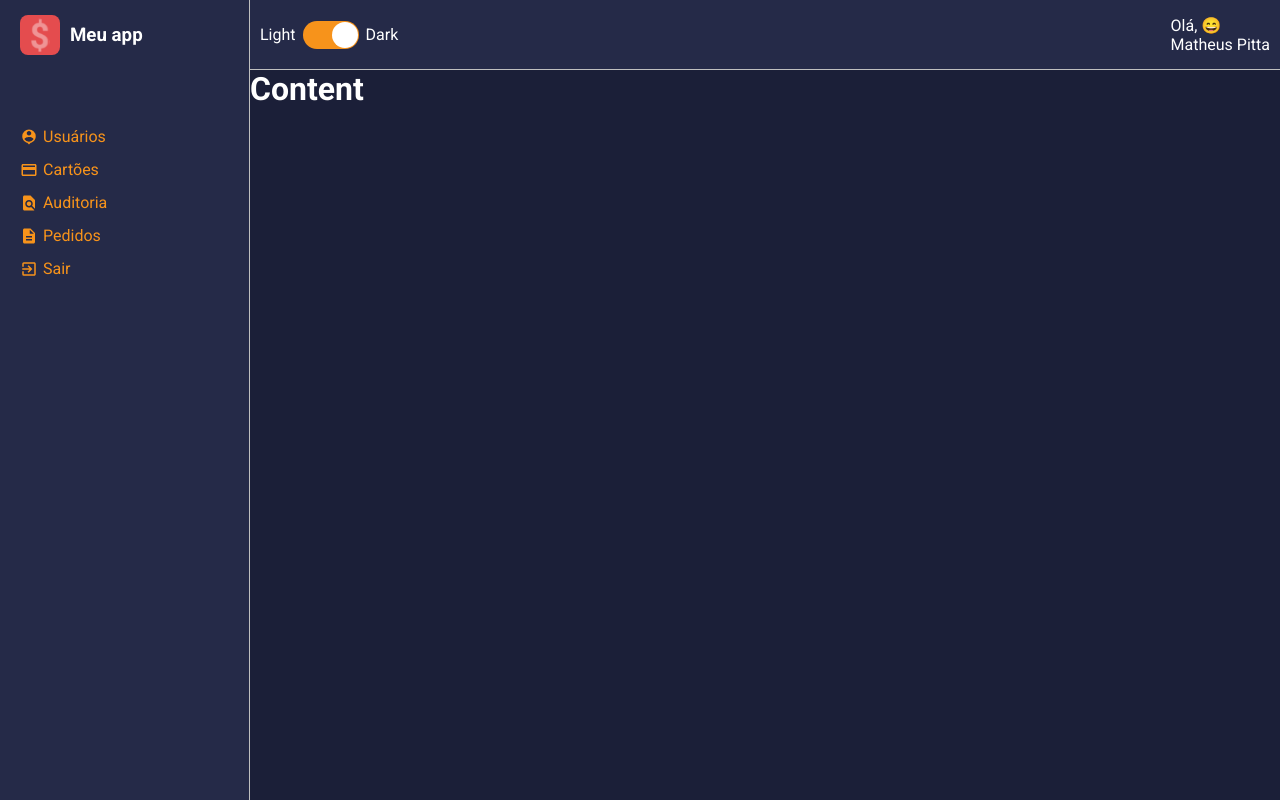
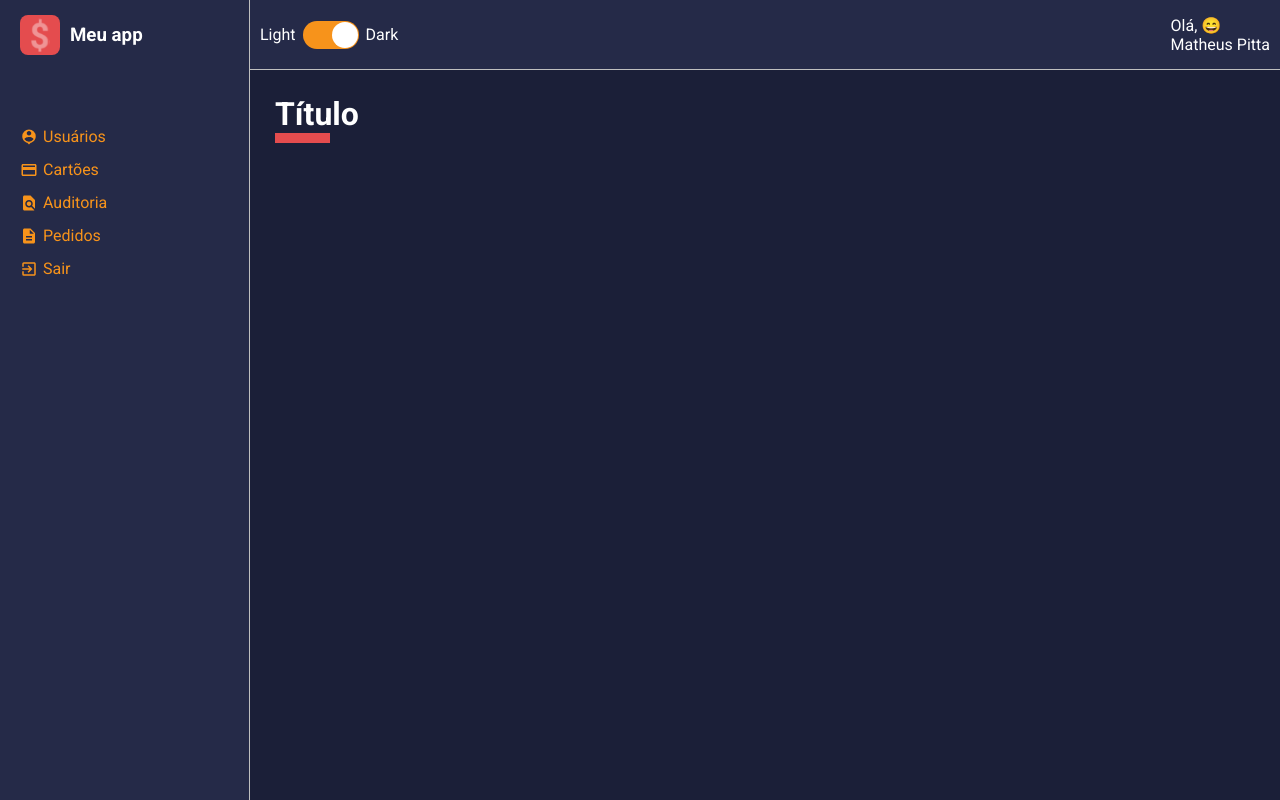
Before and after one commit to PittaMatheus/gestando, a React (Create React App) app: page /home in a window 1280 px wide. Built offline with nearby package versions, Linux system fonts and the light colour scheme.

Commit message:
content Header estilizado. Adicionado props Children

```diff
--- a/src/App.tsx
+++ b/src/App.tsx
@@ -1,31 +1,19 @@
-import React, { useEffect, useState } from "react";
+import React, { Children, useEffect, useState } from "react";
 import { ThemeProvider } from 'styled-components';
 import GlobalStyles from './styles/GlobalStyles';
 import Routes from "./components/rotas"
 
+import Home from "./pages/home"
 import Layout from './components/Layout'
 import dark from './styles/themes/dark'
 import light from './styles/themes/light'
 
 function App() {
-  // const [users, setUsers] = useState([]);
-  // const url =
-  //   process.env.NODE_ENV === "production"
-  //     ? "/api"
-  //     : "http://localhost:3001/api";
-
-  // useEffect(() => {
-  //   fetch(`${url}/users`)
-  //     .then(function (response) {
-  //       return response.json();
-  //     })
-  //     .then(setUsers);
-  // }, [url]);
-
   return (
     <ThemeProvider theme={dark}>
       <GlobalStyles />
       <Layout>
+        <Home />
       </Layout>
     </ThemeProvider>
   );
--- a/src/components/Content/index.tsx
+++ b/src/components/Content/index.tsx
@@ -2,10 +2,10 @@
 
 import { Container } from './styles'
 
-const Content: React.FC = () => {
+const Content: React.FC = ({ children }) => {
   return (
     <Container>
-      <h1>Content</h1>
+      {children}
     </Container>
 
   );
--- a/src/components/Content/styles.ts
+++ b/src/components/Content/styles.ts
@@ -4,4 +4,5 @@
   grid-area: CT;
   color: ${props => props.theme.colors.white};
   background-color: ${props => props.theme.colors.primary};
+  padding: 25px
 `;
--- a/src/components/Layout/index.tsx
+++ b/src/components/Layout/index.tsx
@@ -6,12 +6,14 @@
 import Aside from '../Aside'
 import Content from '../Content'
 
-const Layout: React.FC = () => {
+const Layout: React.FC = ({ children }) => {
   return (
     <Grid>
       <MainHeader />
       <Aside />
-      <Content />
+      <Content>
+        {children}
+      </Content>
     </Grid>
 
   );
--- /dev/null
+++ b/src/components/contentHeader/index.tsx
@@ -0,0 +1,22 @@
+import React from "react";
+
+import {
+  Container,
+  TitleContainer,
+  Controllers
+ } from './styles'
+
+const ContentHeader: React.FC = () => {
+  return (
+    <Container>
+     <TitleContainer>
+       <h1>Título</h1>
+     </TitleContainer>
+     <Controllers>
+     </Controllers>
+    </Container>
+
+  );
+}
+
+export default ContentHeader;
--- /dev/null
+++ b/src/components/contentHeader/styles.ts
@@ -0,0 +1,25 @@
+import styled from 'styled-components';
+
+export const Container = styled.div`
+  width: 100%;
+  display: flex;
+  justify-content: space-between;
+  margin-bottom: 25x;
+
+`;
+
+export const TitleContainer = styled.div`
+  > h1{
+    color: ${props => props.theme.colors.white};
+    &::after {
+      content: '';
+      display: block;
+      width: 55px;
+      border-bottom: 10px solid ${props => props.theme.colors.warning}
+    }
+  }
+`;
+
+
+export const Controllers = styled.div`
+`;
--- a/src/pages/home/index.tsx
+++ b/src/pages/home/index.tsx
@@ -1,13 +1,16 @@
 import React from 'react';
+
+import ContentHeader from '../../components/contentHeader';
+
+import { Container } from './style';
+
+
 
 const Home: React.FC = () => {
   return (
-    <div className="Home">
-      <header className="Home-header">
-
-        <p>HOME</p>
-      </header>
-    </div>
+    <Container>
+      <ContentHeader />
+    </Container>
   );
 }
 
--- /dev/null
+++ b/src/pages/home/style.ts
@@ -0,0 +1,3 @@
+import styled from 'styled-components';
+
+export const Container = styled.div``;
```
